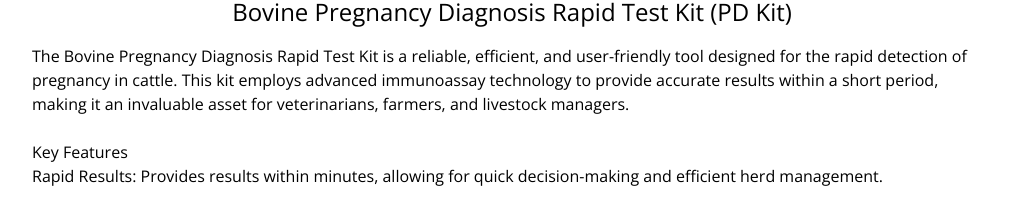
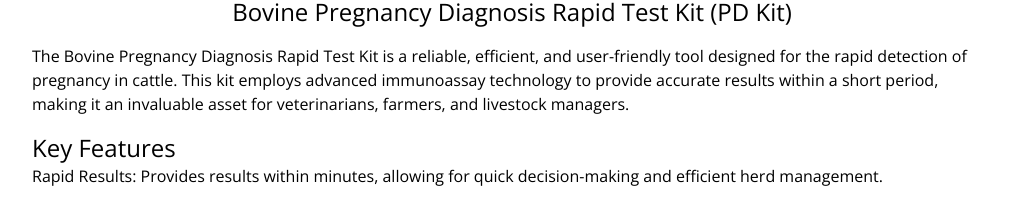
Before and after one commit to panacea-vetcare/bovine-pregnancy-kit, a Next.js app: page / in a window 1280 px wide. Shown: the part 1095-1317 px from the top of the page, without its empty margins (128-1151 px from the left). Built offline with nearby package versions, Linux system fonts and the light colour scheme.

Commit message:
Update bovinepdkit.tsx

```diff
--- a/src/components/bovinepdkit.tsx
+++ b/src/components/bovinepdkit.tsx
@@ -12,7 +12,7 @@ export default function Bovinepdkit() {
           within a short period, making it an invaluable asset for veterinarians, farmers, and livestock managers.
         </div>
         <div className="mt-4">
-          <div className="mt-6">Key Features</div>
+          <p className="text-2xl">Key Features</p>
           <div>Rapid Results: Provides results within minutes, allowing for quick decision-making and efficient herd management.</div>
         </div>
 
```
